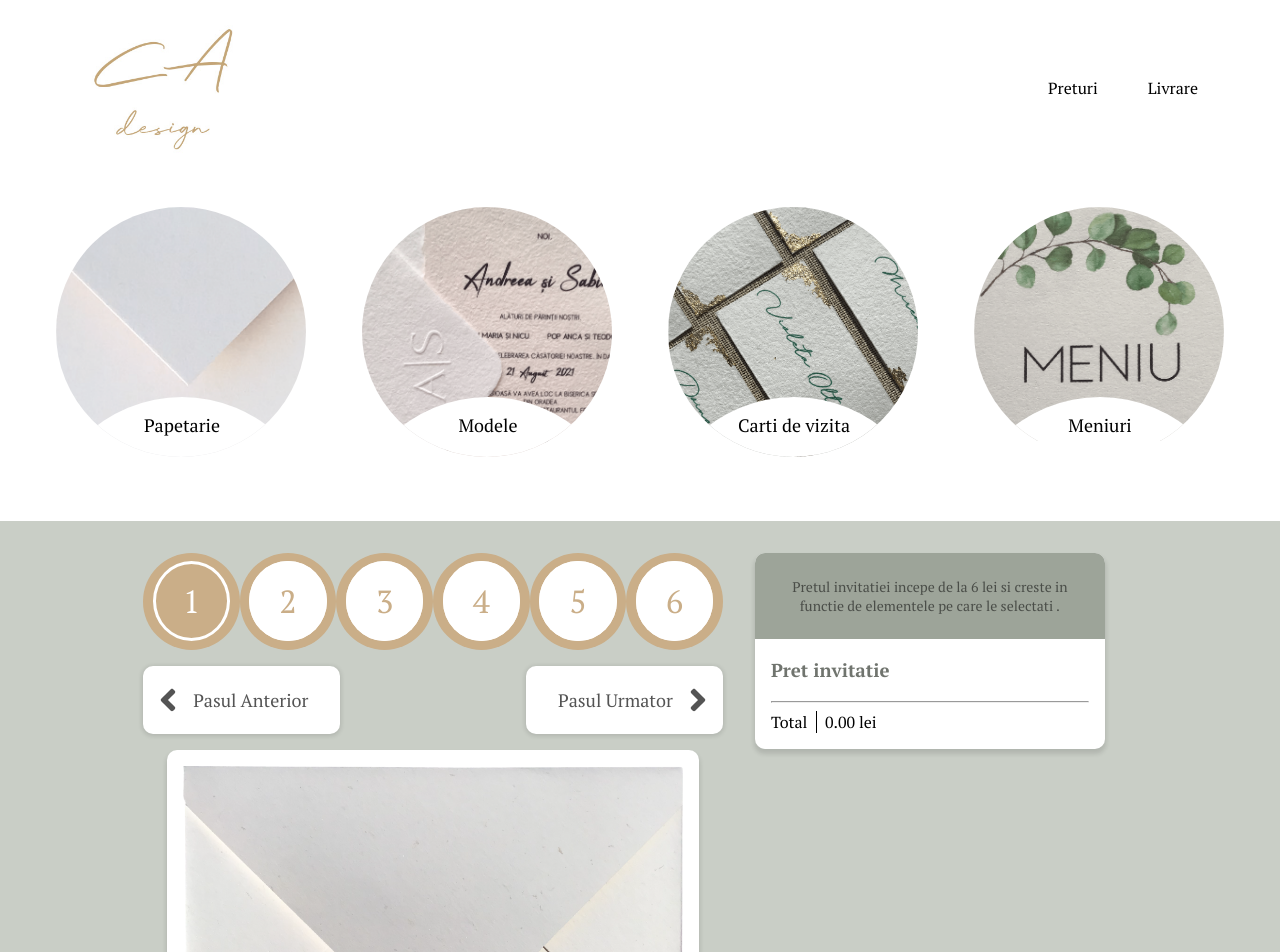
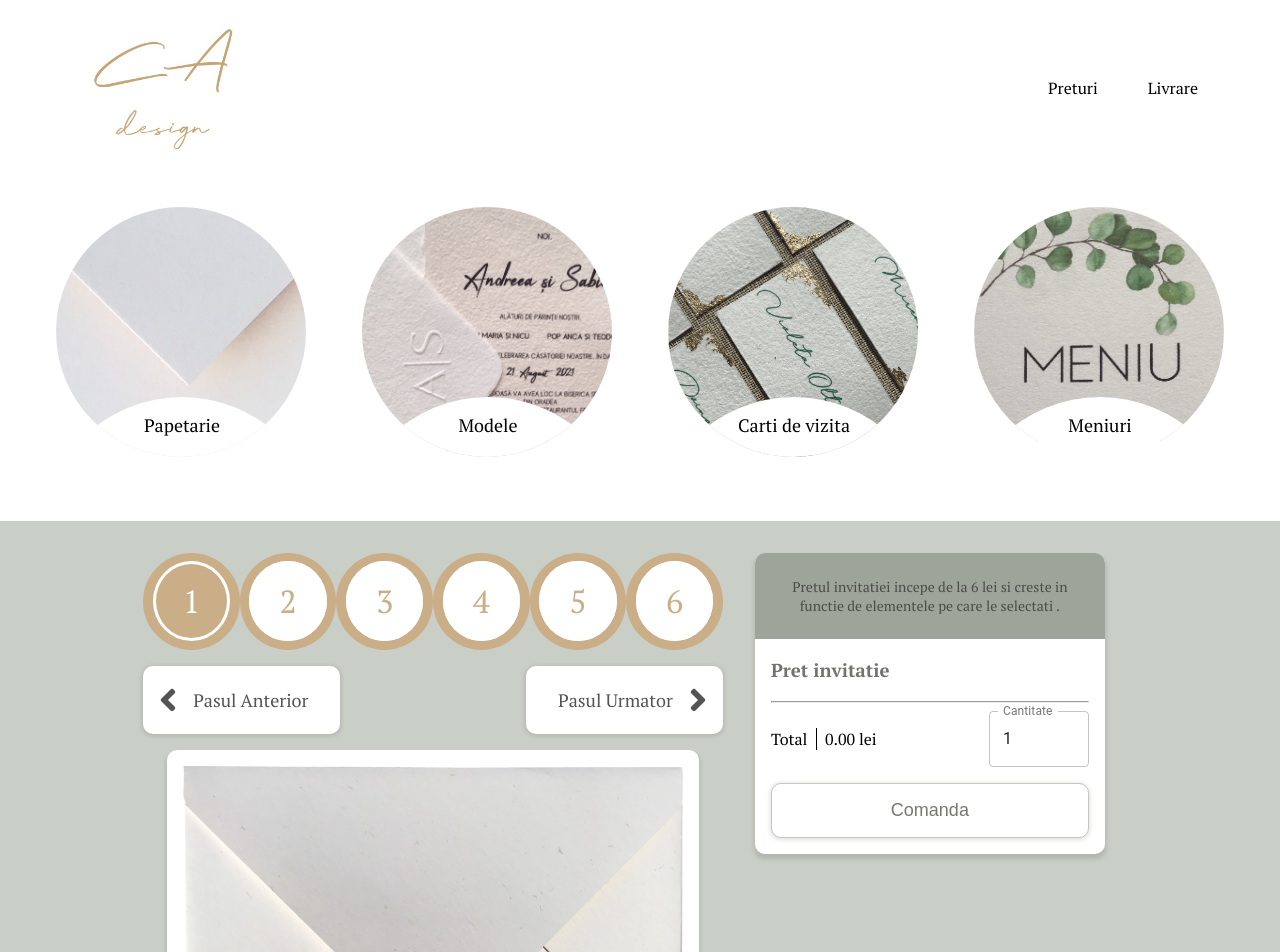
Before and after one commit to FazakasAlexandra/cadesign, a Next.js app: page /preturi in a window 1280 px wide. Shown: the top 952 px of the page. Built offline with nearby package versions, Linux system fonts and the light colour scheme.

Commit message:
adds comanda button and quantity input for TotalPrice component

```diff
--- a/components/PricesTotal.jsx
+++ b/components/PricesTotal.jsx
@@ -1,9 +1,14 @@
 import { FontAwesomeIcon } from '@fortawesome/react-fontawesome'
 import { faMinusCircle } from '@fortawesome/free-solid-svg-icons'
 import _ from 'lodash'
+import TextField from '@material-ui/core/TextField';
+import React, { useState, useEffect } from "react";
 
 export default function PricesTotal({ selectedItems, setSelectedItems }) {
     let totalPrice = 0
+    const [quantity, setQuantity] = useState(1);
+
+
     const displayPrices = Object.keys(selectedItems).map((productType, i) => {
         const { itemName, price } = selectedItems[productType] || {}
         totalPrice += price
@@ -25,7 +30,22 @@ export default function PricesTotal({ selectedItems, setSelectedItems }) {
                 {displayPrices}
                 <hr />
             </div>
-            <span>Total <span className="receipt-price">{totalPrice.toFixed(2)} lei</span></span>
+            <div className="total">
+                <span>Total <span className="receipt-price">{(totalPrice * quantity).toFixed(2)} lei</span></span>
+                <TextField
+                    className="card-calculator-quantity"
+                    id="outlined-number"
+                    label="Cantitate"
+                    type="number"
+                    InputLabelProps={{
+                        shrink: true,
+                    }}
+                    variant="outlined"
+                    value={quantity}
+                    onChange={(e) => setQuantity(e.target.value)}
+                />
+            </div>
+            <button className="add-button">Comanda</button>
         </div>
     </div>
 
--- a/pages/preturi.jsx
+++ b/pages/preturi.jsx
@@ -20,9 +20,7 @@ export default function Preturi() {
 
     const addToOrder = (productType, itemName, price) => setSelectedItems({ ...selectedItems, [productType]: { itemName, price } })
 
-    const removeFromOrder = (productType) => {
-        setSelectedItems(_.omit(selectedItems, productType))
-    }
+    const removeFromOrder = (productType) => setSelectedItems(_.omit(selectedItems, productType))
 
     const currentStep = steps.find(({ currentSelection }) => currentSelection === true)
     const CurrentComponent = currentStep.component
--- a/public/styles/base/_general.scss
+++ b/public/styles/base/_general.scss
@@ -20,3 +20,30 @@ ul{
 li{
     list-style: none;
 }
+
+.receipt,
+.card{
+    .add-button {
+        cursor: pointer;
+        padding: 1rem 1.5rem;
+        font-size: 18px;
+        color: #777771;
+        background-color: white;
+        box-shadow: 0px 1px 4px 1px rgb(23 23 23 / 13%);
+        border-radius: 10px;
+        width: fit-content;
+        border-style: solid;
+        border-width: thin;
+        border-color: #c6c6bd;
+    }
+    .add-button:hover{
+        color: $gold;
+    }
+}
+
+.receipt{
+    .add-button{
+        width: 100%;
+        margin-top: 1rem;
+    }
+}
--- a/public/styles/components/_pricesTotal.scss
+++ b/public/styles/components/_pricesTotal.scss
@@ -13,6 +13,12 @@
     }
 
     .receipt {
+        .total {
+            display: flex;
+            align-items: center;
+            justify-content: space-between;
+        }
+
         .prices-info {
             background-color: #9DA499;
             padding: 1.5rem;
@@ -31,7 +37,7 @@
         &-content {
             padding: 0rem 1rem 1rem;
 
-            h3{
+            h3 {
                 color: #70746e;
             }
         }
@@ -40,14 +46,17 @@
             display: flex;
             justify-content: space-between;
             padding: 10px 0px;
-            span{
+
+            span {
                 max-width: 220px;
             }
-            .remove{
-                cursor:pointer;
+
+            .remove {
+                cursor: pointer;
                 color: #9da499;
             }
-            .remove:hover{
+
+            .remove:hover {
                 color: rgb(199, 55, 55);
             }
         }
--- a/public/styles/style.css
+++ b/public/styles/style.css
@@ -20,6 +20,30 @@ ul {
 
 li {
   list-style: none;
+}
+
+.receipt .add-button,
+.card .add-button {
+  cursor: pointer;
+  padding: 1rem 1.5rem;
+  font-size: 18px;
+  color: #777771;
+  background-color: white;
+  box-shadow: 0px 1px 4px 1px rgba(23, 23, 23, 0.13);
+  border-radius: 10px;
+  width: fit-content;
+  border-style: solid;
+  border-width: thin;
+  border-color: #c6c6bd;
+}
+.receipt .add-button:hover,
+.card .add-button:hover {
+  color: #CAAE88;
+}
+
+.receipt .add-button {
+  width: 100%;
+  margin-top: 1rem;
 }
 
 .cards-container,
@@ -411,6 +435,11 @@ li {
   font-weight: 100;
   font-size: 20px;
 }
+.price-calculator .receipt .total {
+  display: flex;
+  align-items: center;
+  justify-content: space-between;
+}
 .price-calculator .receipt .prices-info {
   background-color: #9DA499;
   padding: 1.5rem;
```
Also changed, not shown: 1 other file (tests, documents, lock files or other folders).
